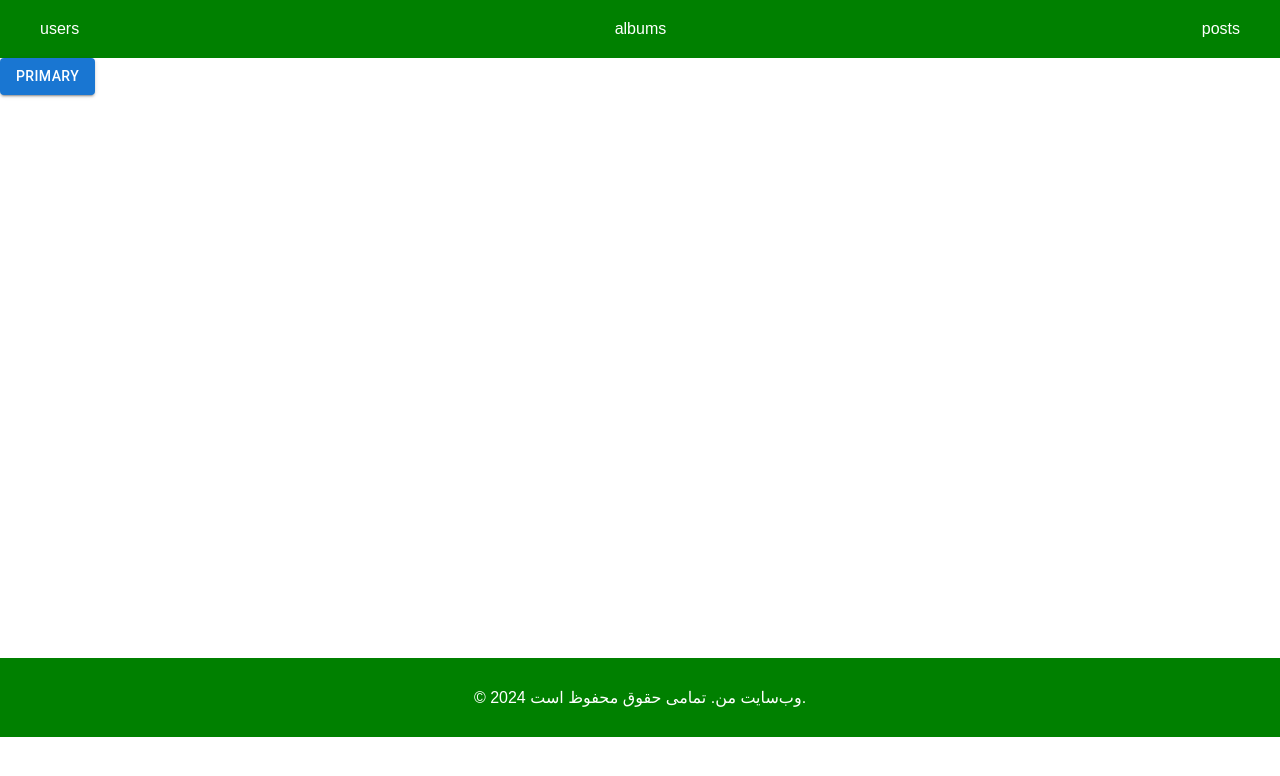
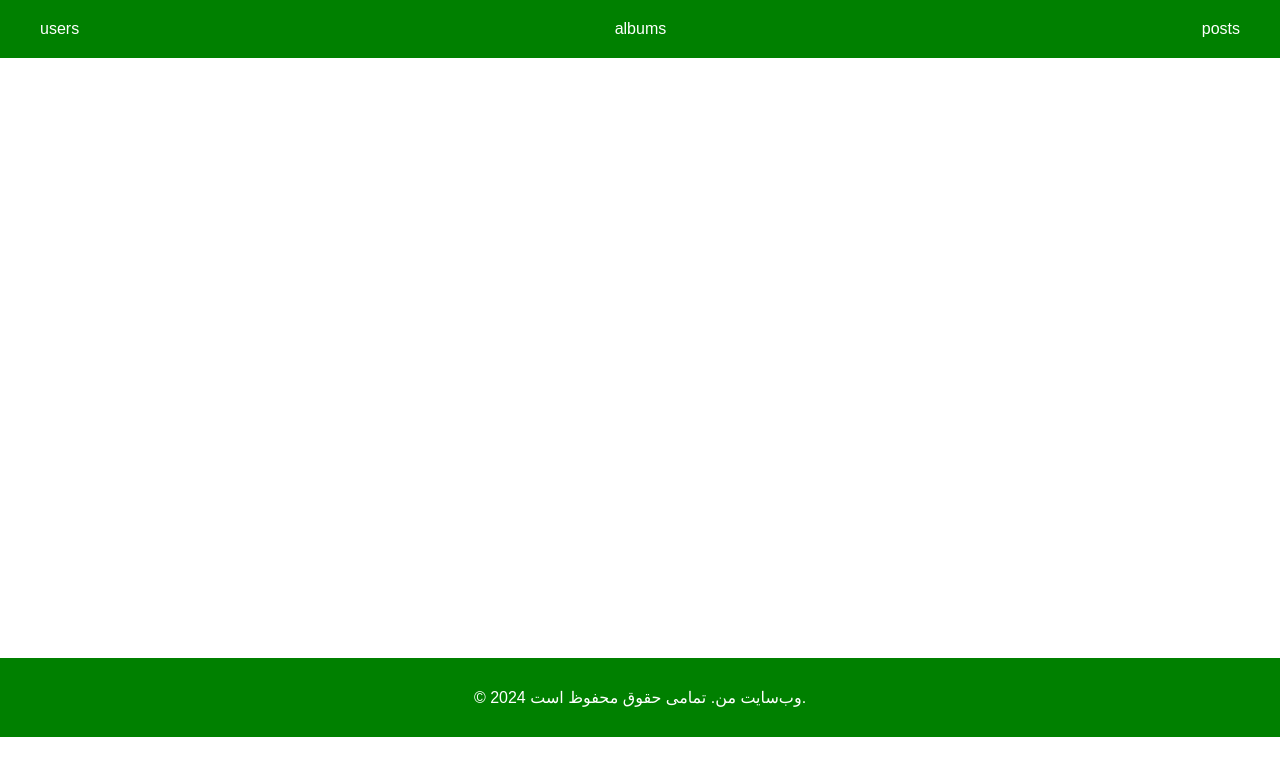
Before and after one commit to amirabbasghhh/Next_first, a Next.js app: page / in a window 1280 px wide. Shown: the top 776 px of the page. Built offline with nearby package versions, Linux system fonts and the light colour scheme.

Commit message:
refactor : --

```diff
--- a/src/app/page.js
+++ b/src/app/page.js
@@ -4,10 +4,7 @@ import Stack from '@mui/material/Stack';
 export default function Home() {
   return (
     <div>
-      <Stack direction="row" spacing={2}>
-        <Button variant="contained">Primary</Button>
 
-      </Stack>
     </div>
   );
 }
--- a/src/components/PostComment.js
+++ b/src/components/PostComment.js
@@ -32,6 +32,7 @@ const PostComment = ({ postId, updateComments }) => {
   };
 
   const addHandler = async () => {
+    setOpen(false);
     if (
       send.body &&
       send.name &&
@@ -40,7 +41,6 @@ const PostComment = ({ postId, updateComments }) => {
       try {
         await api.post("comments", send);
         await updateComments(); // بروزرسانی کامنت‌ها
-        setOpen(false);
         Swal.fire({
           icon: "success",
           title: "Comment added successfully",
```
